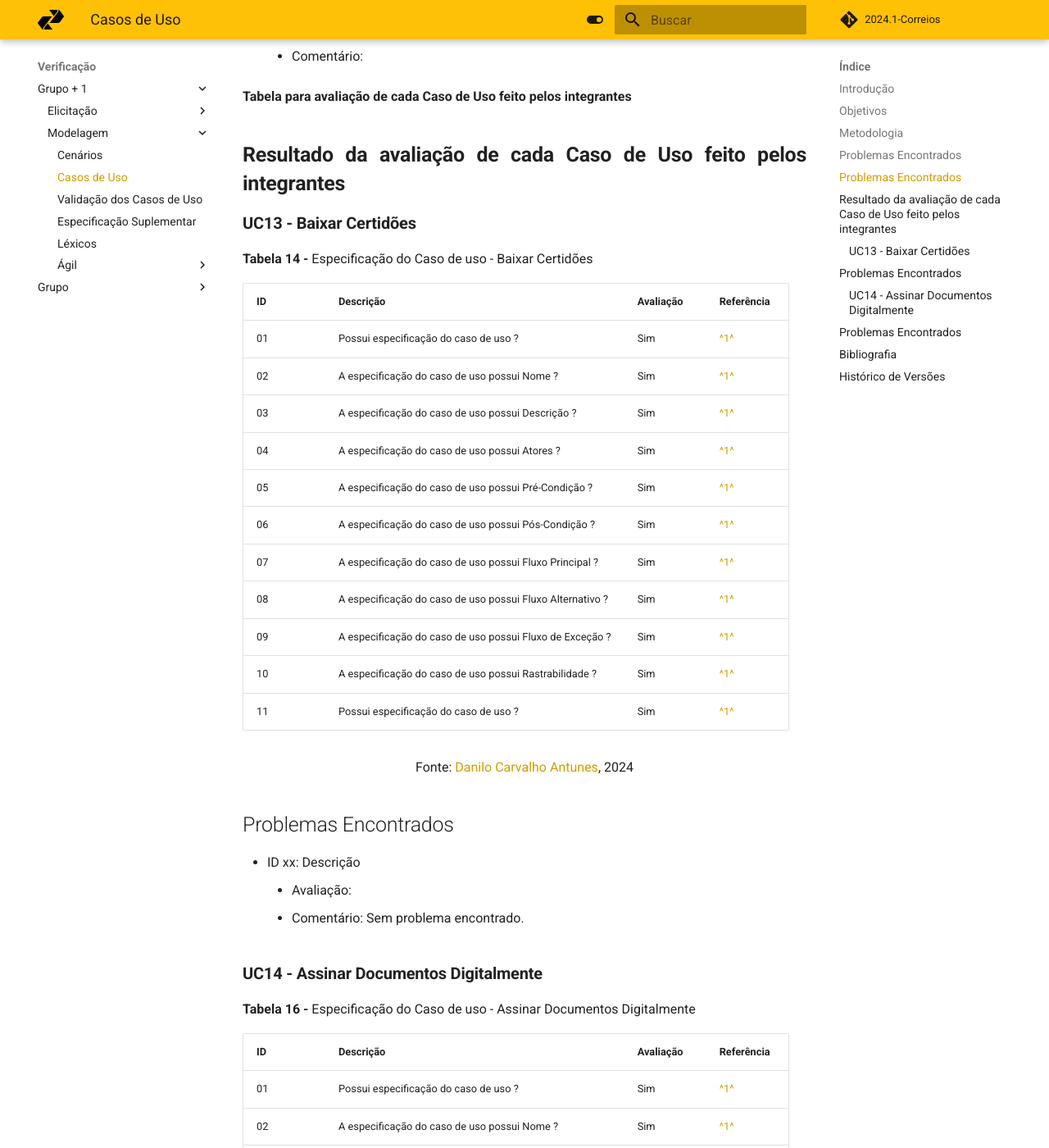
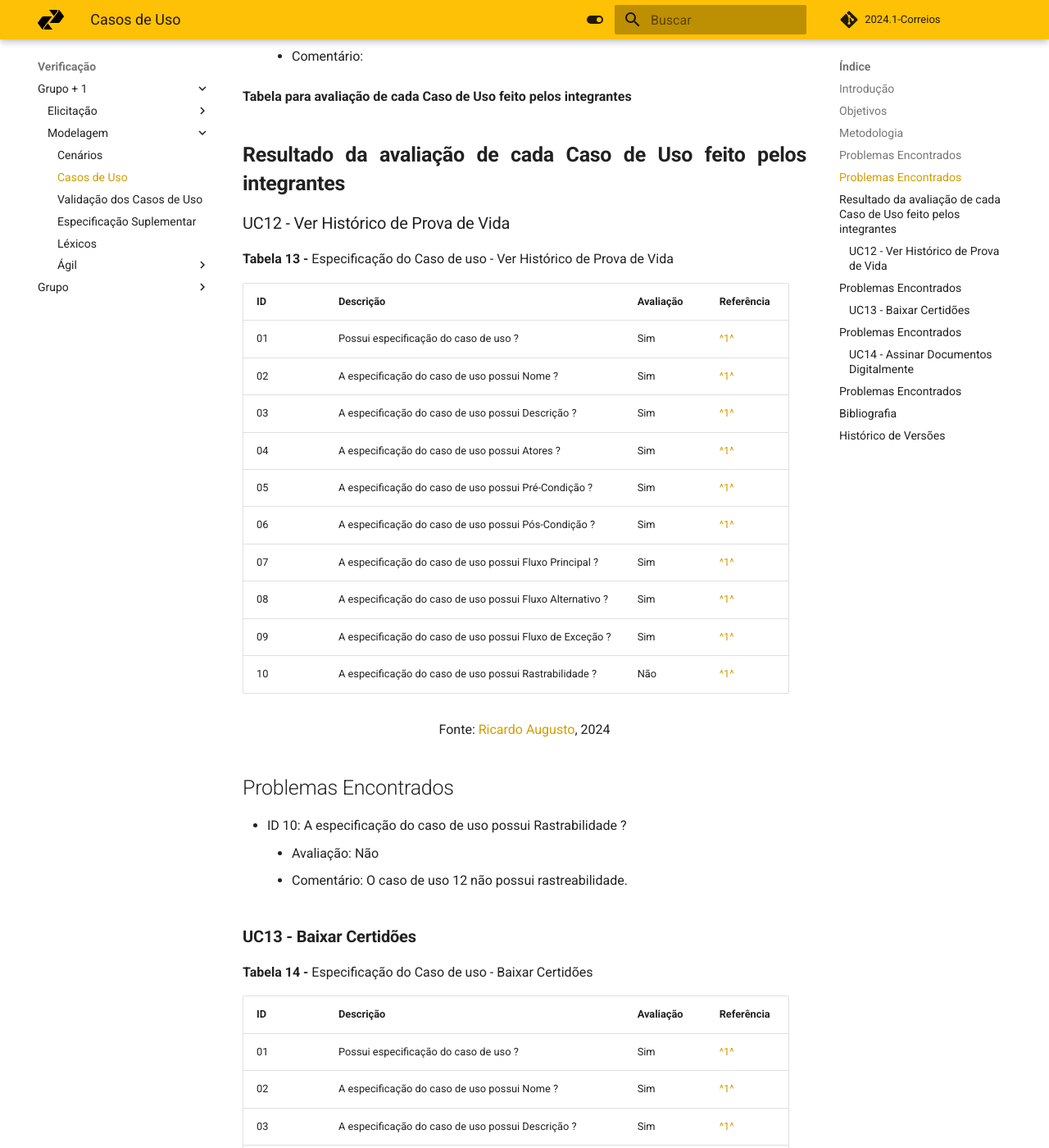
Before and after one commit to Requisitos-de-Software/2024.1-Serasa, an MkDocs documentation site: the page built from docs/verificacao/grupo+1/modelagem/casodeuso.md, in a window 1280 px wide and 1400 px high, scrolled down 3170 px. Shown: the whole window at 82% size. Built offline with MkDocs 1.6.1 and Material for MkDocs 9.7.7, drawn with Linux system fonts in a browser that asks for light colours; comment, search, counter and statistics services are not loaded.

Commit message:
use case 12

```diff
--- a/docs/verificacao/grupo+1/modelagem/casodeuso.md
+++ b/docs/verificacao/grupo+1/modelagem/casodeuso.md
@@ -79,6 +79,31 @@ Aqui será apresentado todos os problemas identificados durante o processo de ve
 
 ## **Resultado da avaliação de cada Caso de Uso feito pelos integrantes**
 
+### UC12 - Ver Histórico de Prova de Vida
+
+<p align="center" > <strong> Tabela 13 - </strong>Especificação do Caso de uso - Ver Histórico de Prova de Vida</font></p>
+
+|ID|Descrição|Avaliação|Referência|
+| --- | ------------------------------------------------------------------------------------------------------------------------------------------- | --------- | ----------- |
+|01|Possui especificação do caso de uso ? | Sim | <a id="anchor_1" href="#REF1">^1^</a> |
+|02|A especificação do caso de uso possui Nome ? | Sim | <a id="anchor_1" href="#REF1">^1^</a> |
+|03|A especificação do caso de uso possui Descrição ? | Sim | <a id="anchor_1" href="#REF1">^1^</a> |
+|04|A especificação do caso de uso possui Atores ? | Sim | <a id="anchor_1" href="#REF1">^1^</a> |
+|05|A especificação do caso de uso possui Pré-Condição ? | Sim | <a id="anchor_1" href="#REF1">^1^</a> |
+|06|A especificação do caso de uso possui Pós-Condição ? | Sim | <a id="anchor_1" href="#REF1">^1^</a> |
+|07|A especificação do caso de uso possui Fluxo Principal ? | Sim | <a id="anchor_1" href="#REF1">^1^</a> |
+|08|A especificação do caso de uso possui Fluxo Alternativo ? | Sim | <a id="anchor_1" href="#REF1">^1^</a> |
+|09|A especificação do caso de uso possui Fluxo de Exceção ? | Sim | <a id="anchor_1" href="#REF1">^1^</a> |
+|10|A especificação do caso de uso possui Rastrabilidade ? | Não | <a id="anchor_1" href="#REF1">^1^</a> |
+
+<font size="3"><p style="text-align: center">Fonte: [Ricardo Augusto](https://github.com/avmricardo), 2024</p></font>
+
+
+## Problemas Encontrados
+- ID 10: A especificação do caso de uso possui Rastrabilidade ?
+    - Avaliação: Não
+    - Comentário: O caso de uso 12 não possui rastreabilidade.
+
 ### **UC13 - Baixar Certidões**
 
 <p align="center" > <strong> Tabela 14 - </strong>Especificação do Caso de uso - Baixar Certidões</font></p>
```
